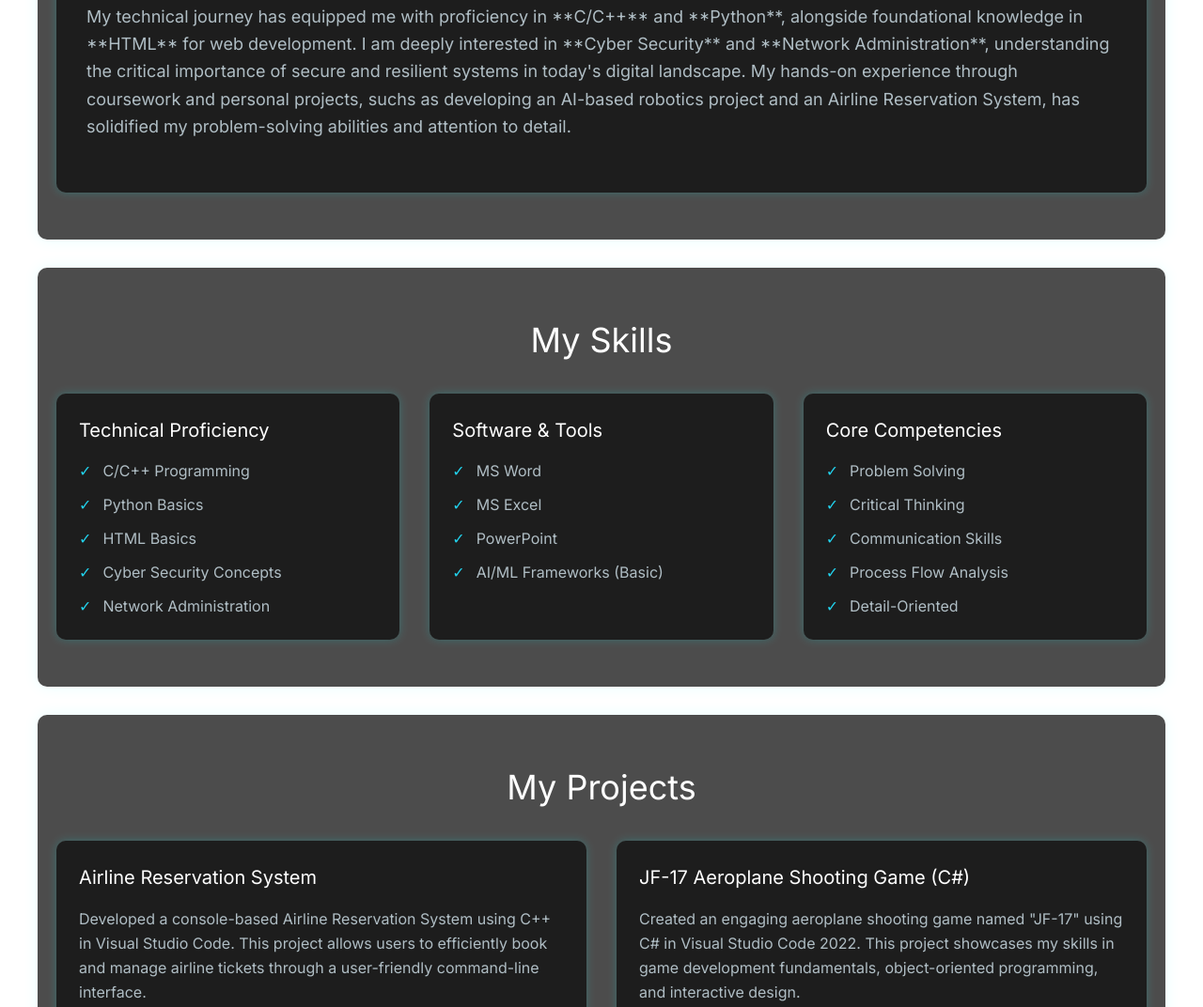
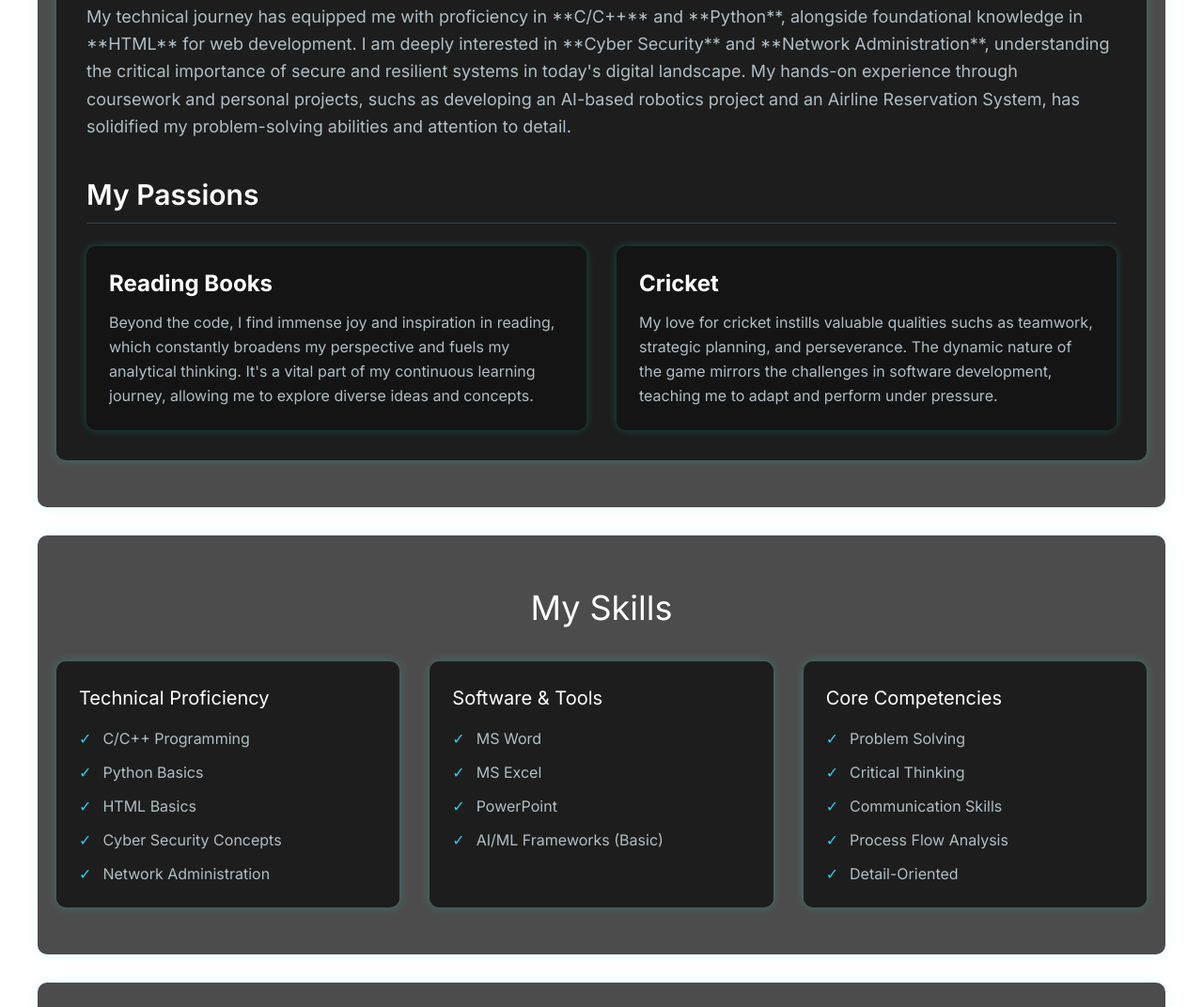
Before and after one commit to Rohaanrz05/MyPortfolio, a plain HTML site: page index.html in a window 1280 px wide. Shown: the part 1075-2147 px from the top of the page at 94% size. Drawn offline with nearby package versions, Linux system fonts and the light colour scheme; a script that the page names is missing.

Commit message:
Update index.html

```diff
--- a/index.html
+++ b/index.html
@@ -213,10 +213,11 @@
     <!-- Hero Section -->
     <section id="hero" class="relative flex items-center justify-center min-h-screen bg-transparent text-center py-20 px-4 pt-24 md:pt-0">
         <div class="container mx-auto flex flex-col items-center justify-center">
-            <!-- Profile Photo - Placeholder. PLEASE REPLACE THE 'src' URL WITH YOUR ACTUAL RAW GITHUB IMAGE URL -->
-            <img src="https://postimg.cc/FY3L9C5V"
+            <!-- Profile Photo - Updated with the direct link from Postimages -->
+            <img src="https://i.postimg.cc/P5FzQ0S9/mypic.jpg"
                  alt="M. Rohaan Zahid Profile Photo"
-                 class="profile-image">
+                 class="profile-image"
+                 onerror="this.onerror=null; this.src='https://placehold.co/150x150/00bcd4/ffffff?text=Image+Error';">
             <!-- Heading and Tagline -->
             <div class="text-center max-w-2xl">
                 <h1 class="text-4xl sm:text-5xl lg:text-6xl font-extrabold text-white leading-tight mb-4 drop-shadow-lg">
@@ -247,6 +248,21 @@
             <p class="text-lg card-text leading-relaxed mb-6">
                 My technical journey has equipped me with proficiency in **C/C++** and **Python**, alongside foundational knowledge in **HTML** for web development. I am deeply interested in **Cyber Security** and **Network Administration**, understanding the critical importance of secure and resilient systems in today's digital landscape. My hands-on experience through coursework and personal projects, suchs as developing an AI-based robotics project and an Airline Reservation System, has solidified my problem-solving abilities and attention to detail.
             </p>
+
+            <h3 class="text-3xl font-semibold text-white mt-10 mb-6 border-b border-gray-700 pb-3">My Passions</h3>
+            <div class="flex flex-col md:flex-row gap-8">
+                <div class="flex-1 card-background p-6">
+                    <h4 class="text-2xl font-bold text-white mb-3">Reading Books</h4>
+                    <p class="card-text leading-relaxed">
+                        Beyond the code, I find immense joy and inspiration in reading, which constantly broadens my perspective and fuels my analytical thinking. It's a vital part of my continuous learning journey, allowing me to explore diverse ideas and concepts.
+                    </p>
+                </div>
+                <div class="flex-1 card-background p-6">
+                    <h4 class="text-2xl font-bold text-white mb-3">Cricket</h4>
+                    <p class="card-text leading-relaxed">
+                        My love for cricket instills valuable qualities suchs as teamwork, strategic planning, and perseverance. The dynamic nature of the game mirrors the challenges in software development, teaching me to adapt and perform under pressure.
+                    </p>
+                </div>
             </div>
         </div>
     </section>
@@ -490,6 +506,7 @@
     <footer class="bg-black py-8 text-center text-gray-400 border-t border-gray-800" style="background-color: rgba(0, 0, 0, 0.7);">
         <div class="container mx-auto px-4">
             <p>&copy; 2024 M. Rohaan Zahid. All rights reserved.</p>
+            <p class="mt-2 text-sm">Designed with <span class="text-gray-500">&hearts;</span> by AI</p>
         </div>
     </footer>
 
```
